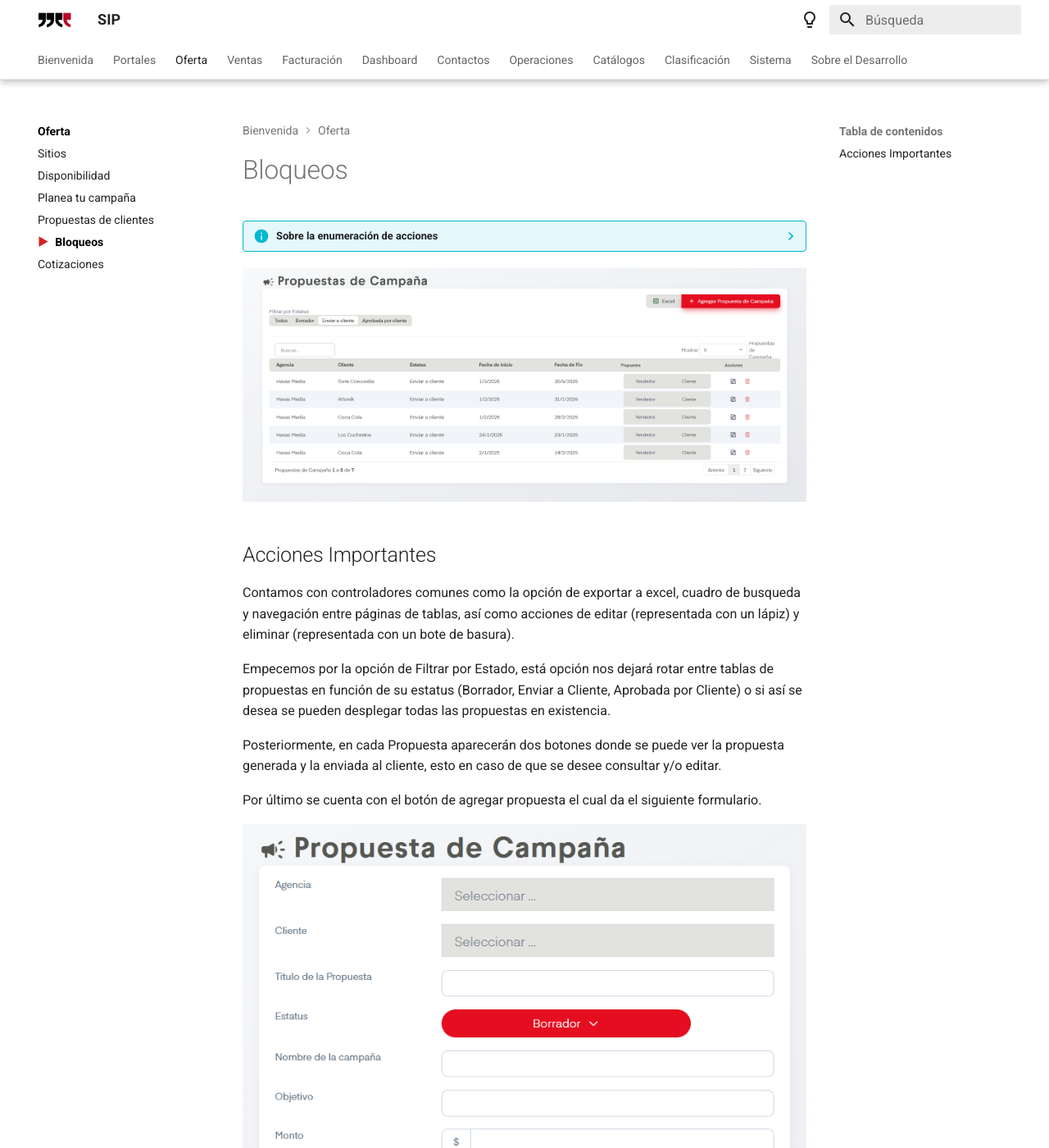
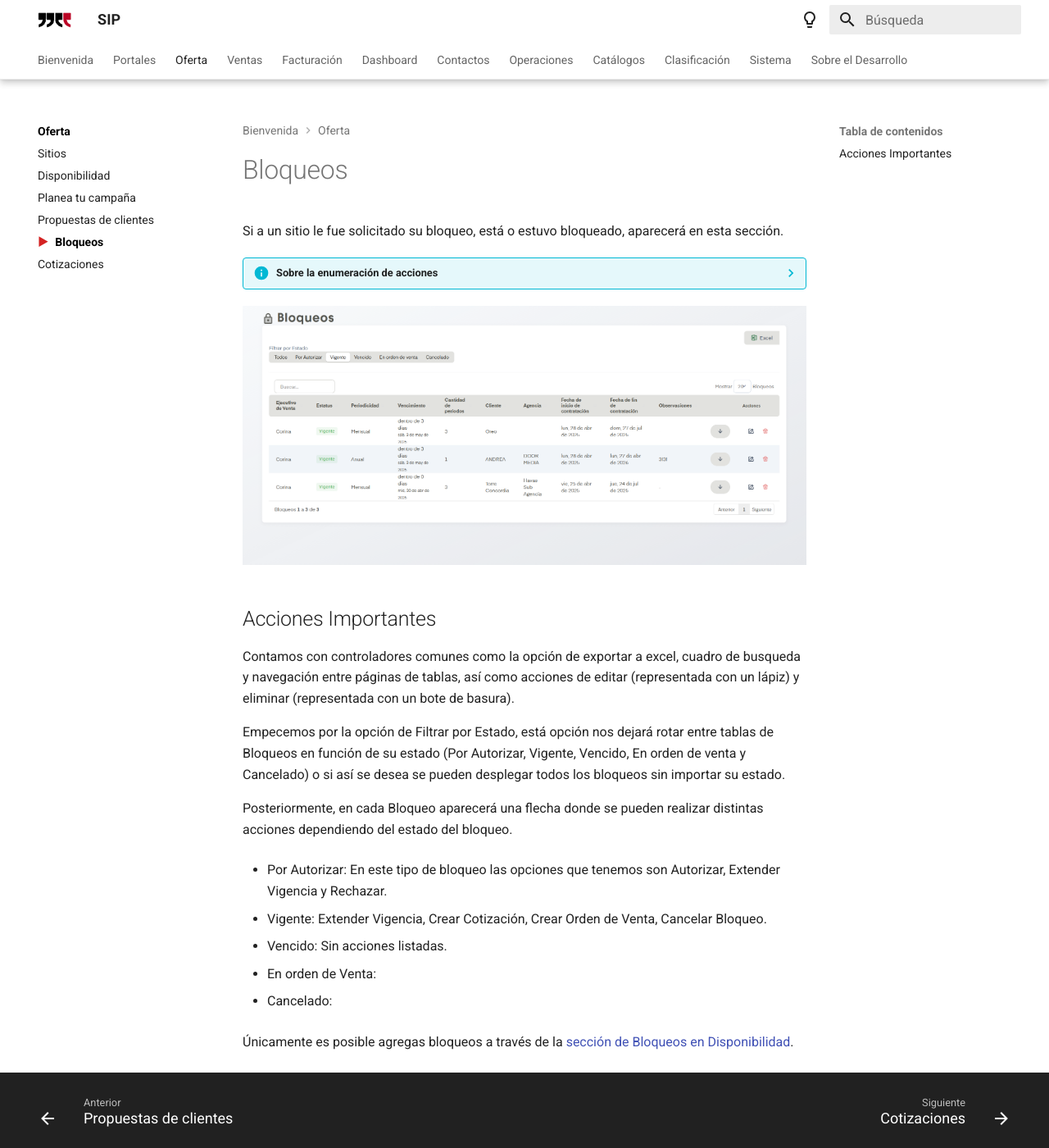
Before and after one commit to SmolBam-git/mkdocs-material-sipdoc, an MkDocs documentation site: the page built from docs/oferta/bloqueos.md, in a window 1280 px wide and 1400 px high. Shown: the whole window at 82% size. Built offline with MkDocs 1.6.1 and Material for MkDocs 9.7.7, drawn with Linux system fonts in a browser that asks for light colours; some of the changed text lies outside the part shown.

Commit message:
oferta as usual

```diff
--- a/docs/oferta/bloqueos.md
+++ b/docs/oferta/bloqueos.md
@@ -1,23 +1,30 @@
 # Bloqueos
+
+Si a un sitio le fue solicitado su bloqueo, está o estuvo bloqueado, aparecerá en esta sección.
 
 ??? info "Sobre la enumeración de acciones"
 
     Esta página no tiene mucho contenido así que se omitirá la enumarción de acciones.
 
 
-
-![propuestasCamp](../assets/propuestasCamp.png)
+![bloqueos](../assets/bloqueos.png)
 
 ## Acciones Importantes
 
 Contamos con controladores comunes como la opción de exportar a excel, cuadro de busqueda y navegación entre páginas de tablas, así como acciones de editar (representada con un lápiz) y eliminar (representada con un bote de basura).
 
-Empecemos por la opción de Filtrar por Estado, está opción nos dejará rotar entre tablas de propuestas en función de su estatus (Borrador, Enviar a Cliente, Aprobada por Cliente) o si así se desea se pueden desplegar todas las propuestas en existencia.
+Empecemos por la opción de Filtrar por Estado, está opción nos dejará rotar entre tablas de Bloqueos en función de su estado (Por Autorizar, Vigente, Vencido, En orden de venta y Cancelado) o si así se desea se pueden desplegar todos los bloqueos sin importar su estado.
 
-Posteriormente, en cada Propuesta aparecerán dos botones donde se puede ver la propuesta generada y la enviada al cliente, esto en caso de que se desee consultar y/o editar.
+Posteriormente, en cada Bloqueo aparecerá una flecha donde se pueden realizar distintas acciones dependiendo del estado del bloqueo.
 
-Por último se cuenta con el botón de agregar propuesta el cual da el siguiente formulario.
+- Por Autorizar: En este tipo de bloqueo las opciones que tenemos son Autorizar, Extender Vigencia y Rechazar.
 
-![agregarPropuesta](../assets/agregarPropuesta.png)
+- Vigente: Extender Vigencia, Crear Cotización, Crear Orden de Venta, Cancelar Bloqueo.
 
-Como podemos ver es muy parecido al de la sección anterior, sin embargo en este no seremos apoyados por inteligencia artificial para generar los datos así que se debe tener la idea preecisa de lo que se busca con la campaña.
+- Vencido: Sin acciones listadas.
+
+- En orden de Venta:
+
+- Cancelado:
+
+Únicamente es posible agregas bloqueos a través de la <a href="../disponibilidad/#bloqueo">sección de Bloqueos en Disponibilidad</a>.
--- a/mkdocs.yml
+++ b/mkdocs.yml
@@ -9,7 +9,7 @@ extra_css:
 site_name: SIP
 # repo_url: https://github.com/SmolBam-git/mkdocs-material-sipdoc.git
 # repo_name: mkdocs-material-sipdoc
-edit_uri: edit/main/docs/
+# edit_uri: edit/main/docs/
 theme:
   name: material
   language: es
```
Also changed, not shown: docs/oferta.md (deleted, +0 -46 lines), docs/oferta/disponibilidad.md (+9 -3 lines), docs/assets/bloqueos.png (added), docs/assets/cotizacionBloqueos.png (added), docs/inicio.md (deleted).
